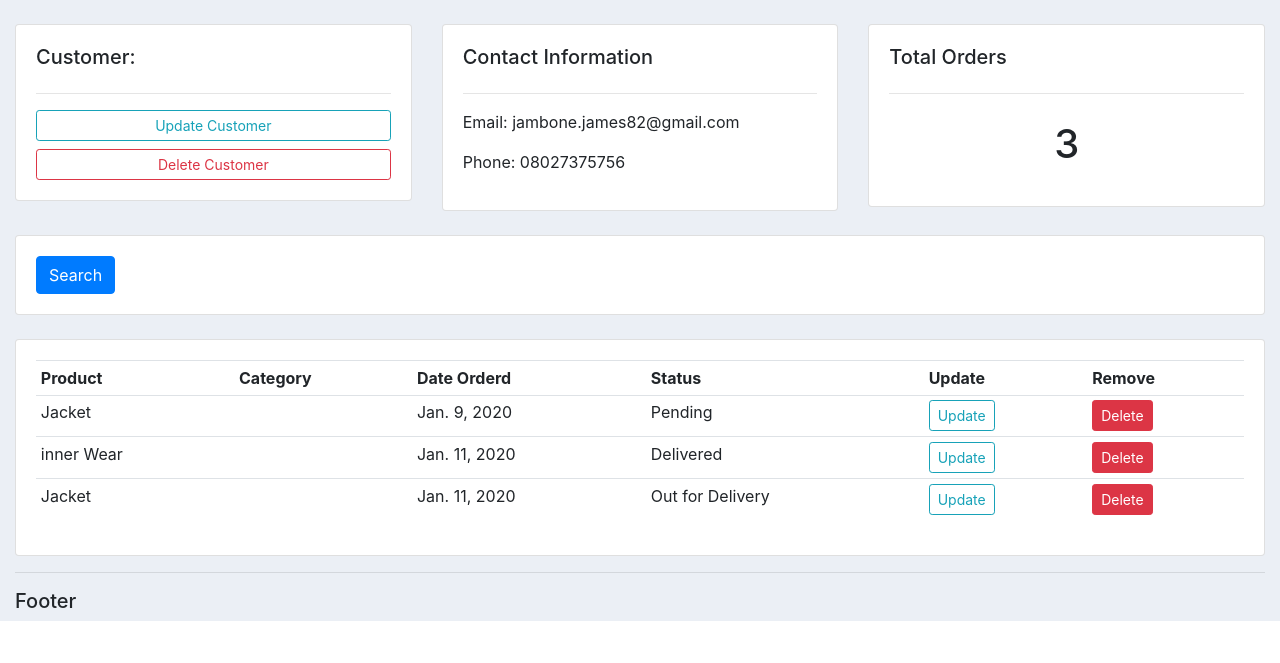
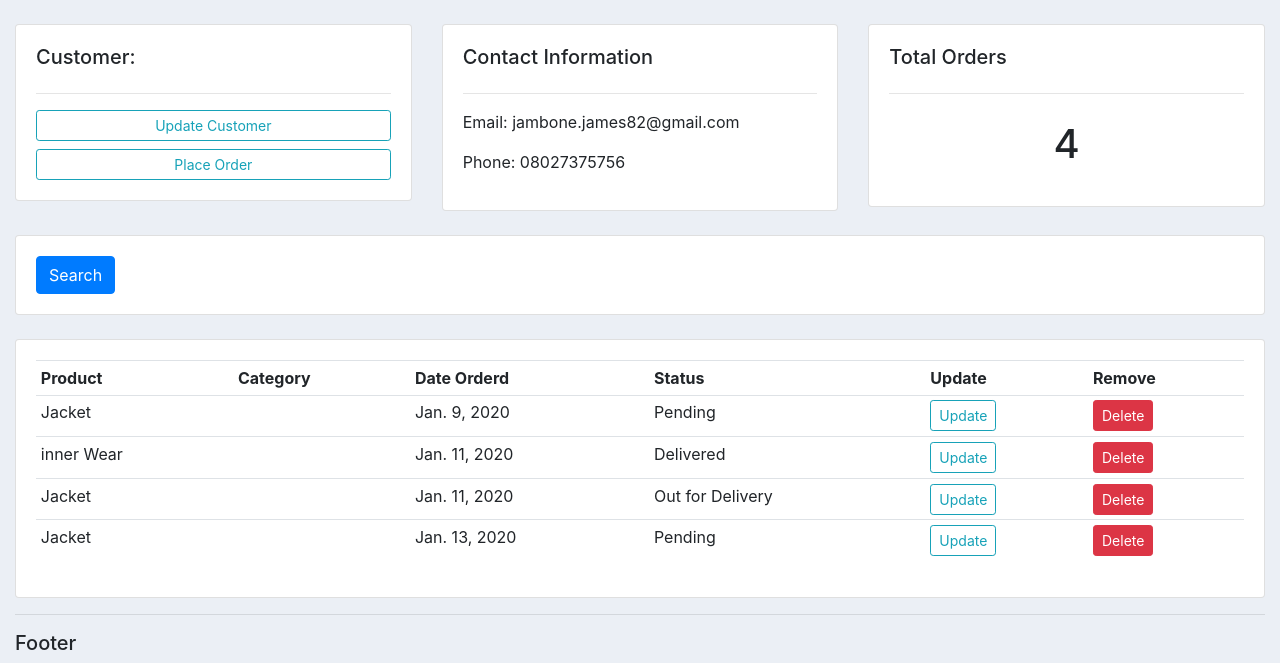
Before and after one commit to Jacreator/customer-Admin, a Django app: page /customer/1/ in a window 1280 px wide. Shown: the part 191-854 px from the top of the page. Before the commit the page ends 812 px from the top, so only its background shows below. Run offline with Django 3.2, Linux system fonts and the light colour scheme; data comes from the database, SQL or seed files in the repository; some libraries are stand-ins or nearby versions.

Commit message:
done with multi-order

```diff
--- a/customerAdmin/customerAdminApp/templates/customerAdminApp/customer.html
+++ b/customerAdmin/customerAdminApp/templates/customerAdminApp/customer.html
@@ -11,7 +11,8 @@
             <h5>Customer:</h5>
             <hr>
             <a class="btn btn-outline-info  btn-sm btn-block" href="">Update Customer</a>
-            <a class="btn btn-outline-danger  btn-sm btn-block" href="">Delete Customer</a>
+            <a class="btn btn-outline-info  btn-sm btn-block" href="{% url 'create_order' customers.id %}">Place
+                Order</a>
 
         </div>
     </div>
--- a/customerAdmin/customerAdminApp/templates/customerAdminApp/dashboard.html
+++ b/customerAdmin/customerAdminApp/templates/customerAdminApp/dashboard.html
@@ -31,7 +31,6 @@
         <h5>LAST 5 ORDERS</h5>
         <hr>
         <div class="card card-body">
-            <a class="btn btn-primary  btn-sm btn-block" href="{% url 'create_order' %}">Create Order</a>
             <table class="table table-sm">
                 <tr>
                     <th>Product</th>
--- a/customerAdmin/customerAdminApp/templates/customerAdminApp/orderForm.html
+++ b/customerAdmin/customerAdminApp/templates/customerAdminApp/orderForm.html
@@ -8,7 +8,7 @@
             <form action="" method="POST">
 
                 {% csrf_token %}
-                {{form}}
+                {{formset}}
                 <input class="btn btn-sm btn-primary" type="submit" name="submit">
             </form>
         </div>
--- a/customerAdmin/customerAdminApp/urls.py
+++ b/customerAdmin/customerAdminApp/urls.py
@@ -5,7 +5,8 @@ urlpatterns = [
     path('', views.home, name="home"),
     path('customer/<str:user_pk>/', views.customer, name="customer"),
     path('product/', views.product, name="product"),
-    path('orderForm/', views.createOrder, name='create_order'),
+
+    path('orderForm/<str:user_id>', views.createOrder, name='create_order'),
     path('updateOrder/<str:user_id>/', views.updateOrder, name='update_order'),
     path('deleteOrder/<str:user_id>/', views.deleteOrder, name='delete_order'),
 ]
--- a/customerAdmin/customerAdminApp/views.py
+++ b/customerAdmin/customerAdminApp/views.py
@@ -1,6 +1,7 @@
 from django.shortcuts import render, redirect
 from django.http import HttpResponse
 from .models import *
+from django.forms import inlineformset_factory
 from .forms import OrderForm
 
 
@@ -34,15 +35,16 @@ def customer(request, user_pk):
     context = {'customers': customers, 'orders': orders, 'order_count': order_count}
     return render(request, 'customerAdminApp/customer.html', context)
 
-def createOrder(request):
-
-    form = OrderForm()
+def createOrder(request, user_id):
+    OredeFormSet = inlineformset_factory(Customer, Order, fields=('products', 'status'))
+    customer = Customer.objects.get(id=user_id)
+    formset = OredeFormSet(instance=customer)
     if request.method == 'POST':
         form = OrderForm(request.POST)
         if form.is_valid():
             form.save()
             return redirect('/')
-    context={'form': form}
+    context={'formset': formset}
     return render(request, 'customerAdminApp/orderForm.html', context)
 
 def updateOrder(request, user_id):
```
Also changed, not shown: customerAdmin/db.sqlite3.
